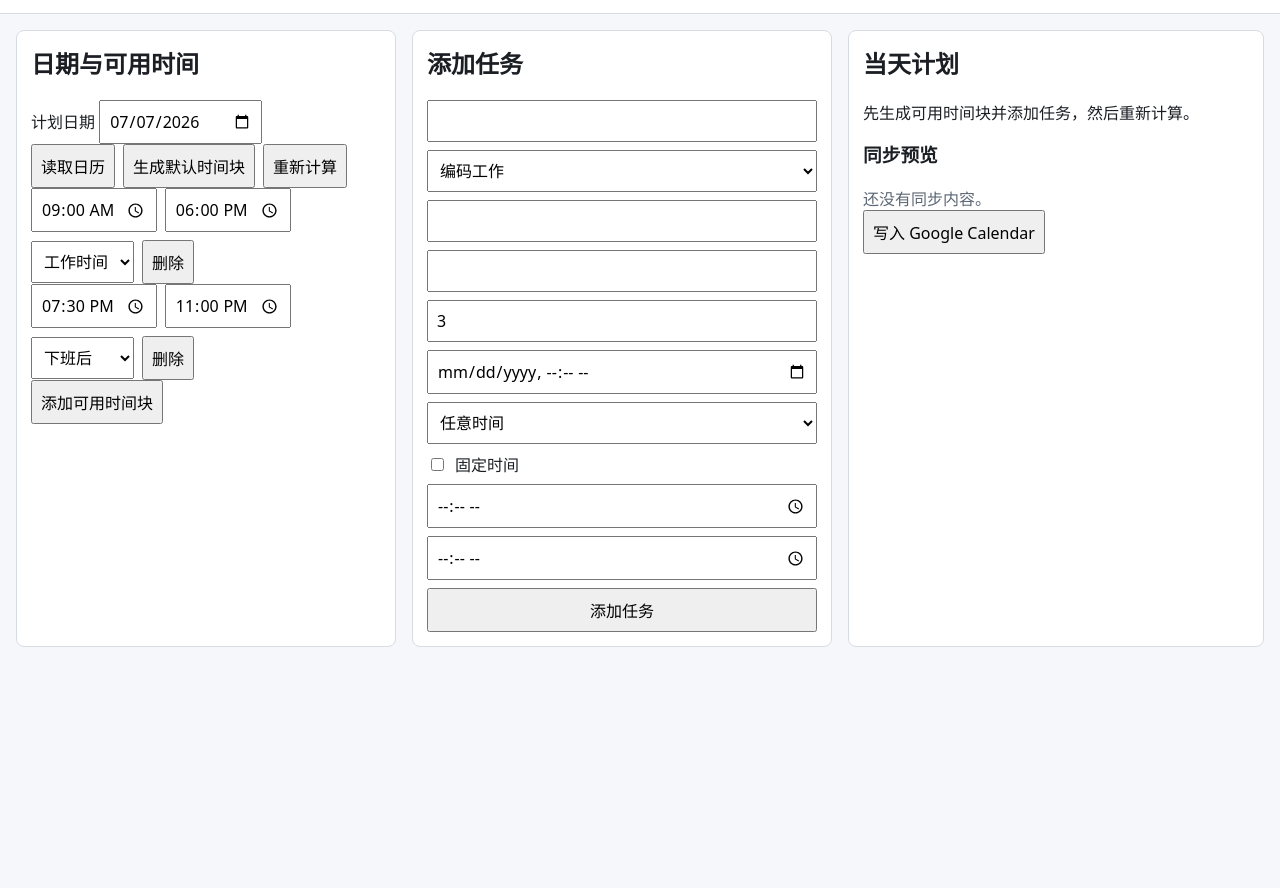
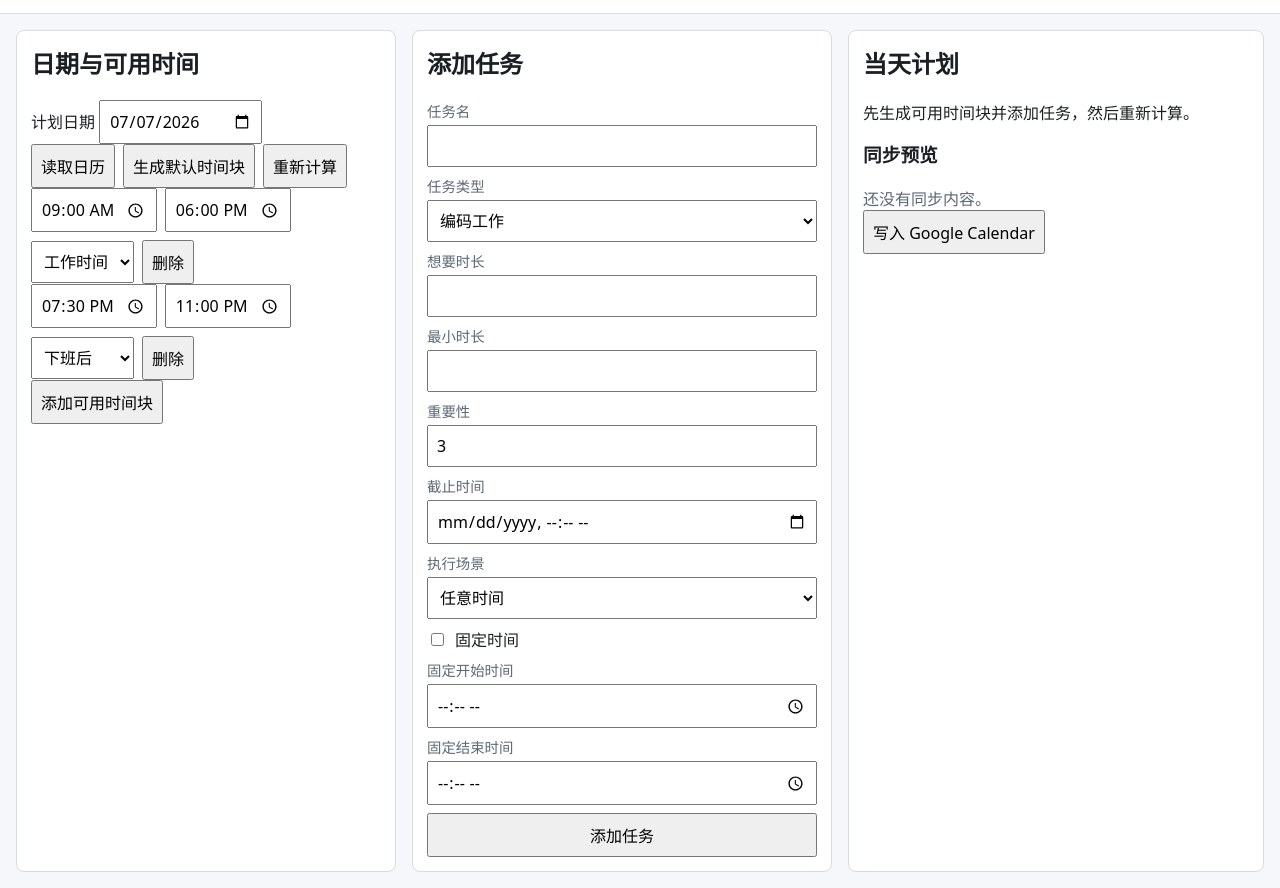
Before and after one commit to sakanachen1997/adaptive-planner, a website with bundled scripts: page index.html in a window 1280 px wide. Shown: the part 123-1011 px from the top of the page. Before the commit the page ends 800 px from the top, so only its background shows below. Built offline with nearby package versions, Linux system fonts and the light colour scheme.

Commit message:
fix: show task form field labels

```diff
--- a/index.html
+++ b/index.html
@@ -36,16 +36,43 @@
       <section class="panel">
         <h2>添加任务</h2>
         <form id="taskForm" class="form-grid">
-          <input name="taskName" required aria-label="任务名" />
-          <select name="taskType" aria-label="任务类型"></select>
-          <input name="desiredMinutes" required type="number" min="1" aria-label="想要时长 min" />
-          <input name="minimumMinutes" required type="number" min="1" aria-label="最小时长 min" />
-          <input name="importance" required type="number" min="1" max="5" value="3" aria-label="重要性" />
-          <input name="deadline" type="datetime-local" aria-label="截止时间" />
-          <select name="executionContext" aria-label="执行场景"></select>
+          <label class="field">
+            <span>任务名</span>
+            <input name="taskName" required />
+          </label>
+          <label class="field">
+            <span>任务类型</span>
+            <select name="taskType"></select>
+          </label>
+          <label class="field">
+            <span>想要时长</span>
+            <input name="desiredMinutes" required type="number" min="1" />
+          </label>
+          <label class="field">
+            <span>最小时长</span>
+            <input name="minimumMinutes" required type="number" min="1" />
+          </label>
+          <label class="field">
+            <span>重要性</span>
+            <input name="importance" required type="number" min="1" max="5" value="3" />
+          </label>
+          <label class="field">
+            <span>截止时间</span>
+            <input name="deadline" type="datetime-local" />
+          </label>
+          <label class="field">
+            <span>执行场景</span>
+            <select name="executionContext"></select>
+          </label>
           <label class="checkbox"><input name="fixed" type="checkbox" /> 固定时间</label>
-          <input name="fixedStart" type="time" aria-label="固定开始时间" />
-          <input name="fixedEnd" type="time" aria-label="固定结束时间" />
+          <label class="field">
+            <span>固定开始时间</span>
+            <input name="fixedStart" type="time" />
+          </label>
+          <label class="field">
+            <span>固定结束时间</span>
+            <input name="fixedEnd" type="time" />
+          </label>
           <button type="submit">添加任务</button>
         </form>
       </section>
--- a/src/styles.css
+++ b/src/styles.css
@@ -65,6 +65,16 @@ p {
   gap: 8px;
 }
 
+.field {
+  display: grid;
+  gap: 4px;
+}
+
+.field span {
+  color: var(--muted);
+  font-size: 0.9rem;
+}
+
 input,
 select,
 button,
```
Also changed, not shown: tests/html.test.js (added, +27 -0 lines).
